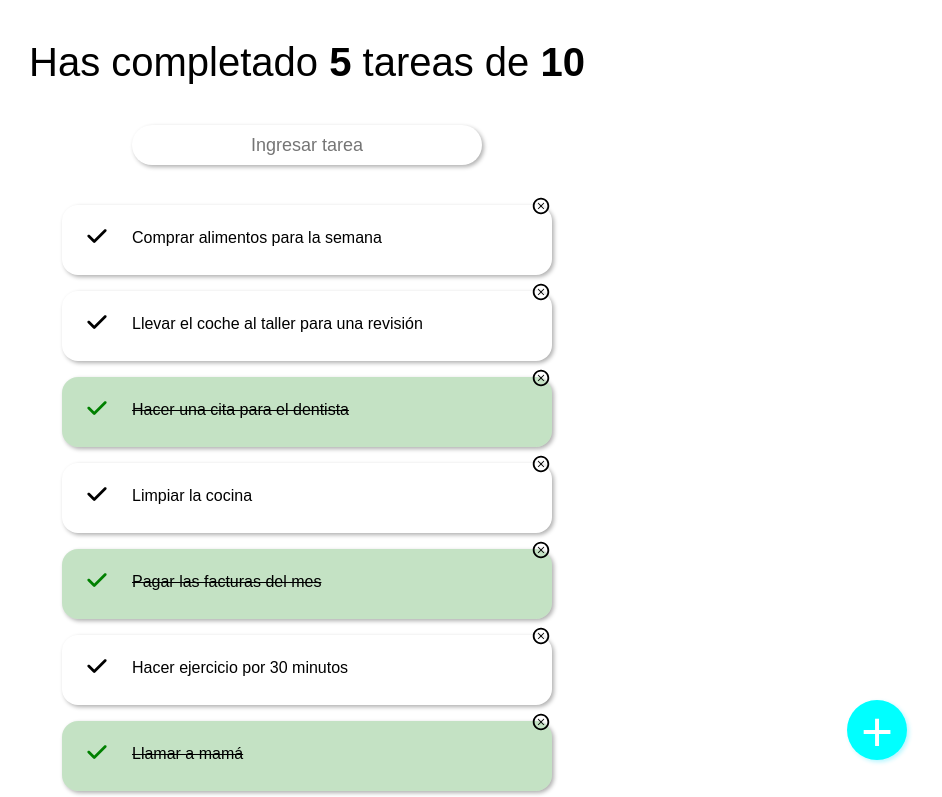
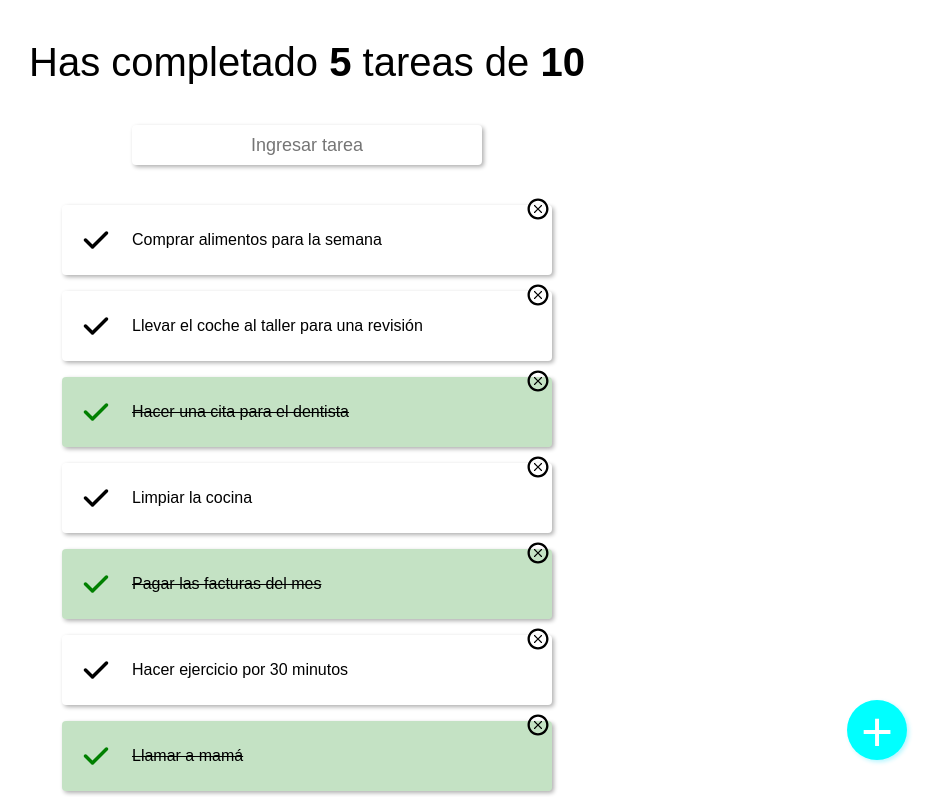
Before and after one commit to manuelprgit/todoList-React-TS, a React (Vite) app: page / in a window 1280 px wide. Shown: the top 797 px of the page, without its empty margins (333-1275 px from the left). Built offline with nearby package versions, Linux system fonts and the light colour scheme.

Commit message:
Complete el ejercicio de mala practica de prop drilling

```diff
--- a/src/components/TodoInput/TodoInput.scss
+++ b/src/components/TodoInput/TodoInput.scss
@@ -3,7 +3,7 @@ input{
     width: 350px;
     border: none;
     box-shadow: 2px 2px 4px #00000050;
-    border-radius: 20px;
+    border-radius: 4px;
     margin-bottom: 40px;
     font-size: 18px;
 }
--- a/src/components/TodoItems/TodoItems.scss
+++ b/src/components/TodoItems/TodoItems.scss
@@ -9,7 +9,7 @@ li {
     box-shadow: 2px 2px 4px #00000050;
     padding: 20px;
     margin-bottom: 16px;
-    border-radius: 16px;
+    border-radius: 4px;
     position: relative;
     transition: 0.2s;
 
@@ -38,7 +38,7 @@ li {
     .complete {
         transition: 0.2s;
         cursor: pointer;
-        font-size: 22px;
+        font-size: 28px;
     }
 
     .complete:hover {
@@ -51,7 +51,7 @@ li {
         right: 0px;
         transition: 0.2s;
         cursor: pointer;
-        font-size: 22px;
+        font-size: 28px;
         border-radius: 50px;
     }
 
--- a/src/components/TodoItems/TodoItems.tsx
+++ b/src/components/TodoItems/TodoItems.tsx
@@ -1,7 +1,6 @@
 import './TodoItems.scss'
 import { CheckIcon } from './icons/CheckIcon';
 import { DeleteIcon } from './icons/DeleteIcon';
-
 
 type TodoItemsTypes = {
     todoId: number;
@@ -23,22 +22,17 @@ function TodoItems({
             data-completed={completed}
             className={(completed) ? 'completed' : ''}
         >
-            <div
-                onClick={() => {
-                    onComplete(todoId);
-                }}
-            >
-                <CheckIcon className='complete'/>
-            </div>
+            <CheckIcon
+                className='complete'
+                onClick={onComplete}
+                id={todoId}
+            />
             <p>{description}</p>
-            <div
-                onClick={() => {
-                    onDelete(todoId);
-                }}
-            >
-            <DeleteIcon className='delete'/>
-
-            </div>
+            <DeleteIcon
+                className='delete'
+                onDelete={onDelete}
+                id={todoId}
+            />
         </li>
     )
 }
--- a/src/components/TodoItems/icons/CheckIcon.tsx
+++ b/src/components/TodoItems/icons/CheckIcon.tsx
@@ -2,13 +2,17 @@ import { TodoIcon } from './TodoIcon';
 
 type CheckIconType = {
     className: 'complete' | 'delete',
+    onClick: (todoId: number) => void,
+    id: number
 }
 
-const CheckIcon = ({ className }: CheckIconType) => {
+const CheckIcon = ({ className, onClick, id }: CheckIconType) => {
     return (
         <TodoIcon
             type={className}
             className={className}
+            onAction={onClick}
+            id={id}
         />
     )
 }
--- a/src/components/TodoItems/icons/DeleteIcon.tsx
+++ b/src/components/TodoItems/icons/DeleteIcon.tsx
@@ -2,13 +2,17 @@ import { TodoIcon } from './TodoIcon';
 
 type CheckIconType = {
     className: 'complete' | 'delete',
+    onDelete: (id:number)=> void,
+    id:number
 }
 
-const DeleteIcon = ({ className }: CheckIconType) => {
+const DeleteIcon = ({ className, onDelete, id }: CheckIconType) => {
     return (
         <TodoIcon
             type={className}
             className={className}
+            onAction={onDelete}
+            id={id}
         />
     )
 }
--- a/src/components/TodoItems/icons/TodoIcon.tsx
+++ b/src/components/TodoItems/icons/TodoIcon.tsx
@@ -1,9 +1,12 @@
 import { FaCheck as Check } from "react-icons/fa6";
 import { TiDeleteOutline as Delete } from "react-icons/ti";
+
 
 type TodoIconType = {
     type: 'complete' | 'delete';
     className: 'complete' | 'delete';
+    onAction: (id:number)=> void;
+    id: number;
 }
 
 type IconsType = {
@@ -11,11 +14,21 @@ type IconsType = {
     'delete': JSX.Element
 }
 
-const TodoIcon = ({ type }: TodoIconType) => {
+const TodoIcon = ({ type, id, onAction }: TodoIconType) => {
 
     const iconTypes: IconsType = {
-        'complete': <Check className={type}/>,
-        'delete': <Delete className={type}/>
+        'complete': <Check
+                className={type}
+                onClick={()=>{
+                    onAction(id)
+                }}
+            />,
+        'delete': <Delete
+                className={type}
+                onClick={()=>{
+                    onAction(id)
+                }}
+            />
     }
 
     return iconTypes[type];
--- a/src/components/TodoTitle/TodoTitle.tsx
+++ b/src/components/TodoTitle/TodoTitle.tsx
@@ -11,8 +11,6 @@ function TodoTitle({ completedTodos, totalTodos }: TodoTitleProps) {
       (completedTodos === totalTodos)
         ? <h1>FELICIDADES!!! Has completado todos los TODO'S</h1>
         : <h1>Has completado <span>{completedTodos}</span> tareas de <span>{totalTodos}</span></h1>
-
-
   )
 }
 
```
